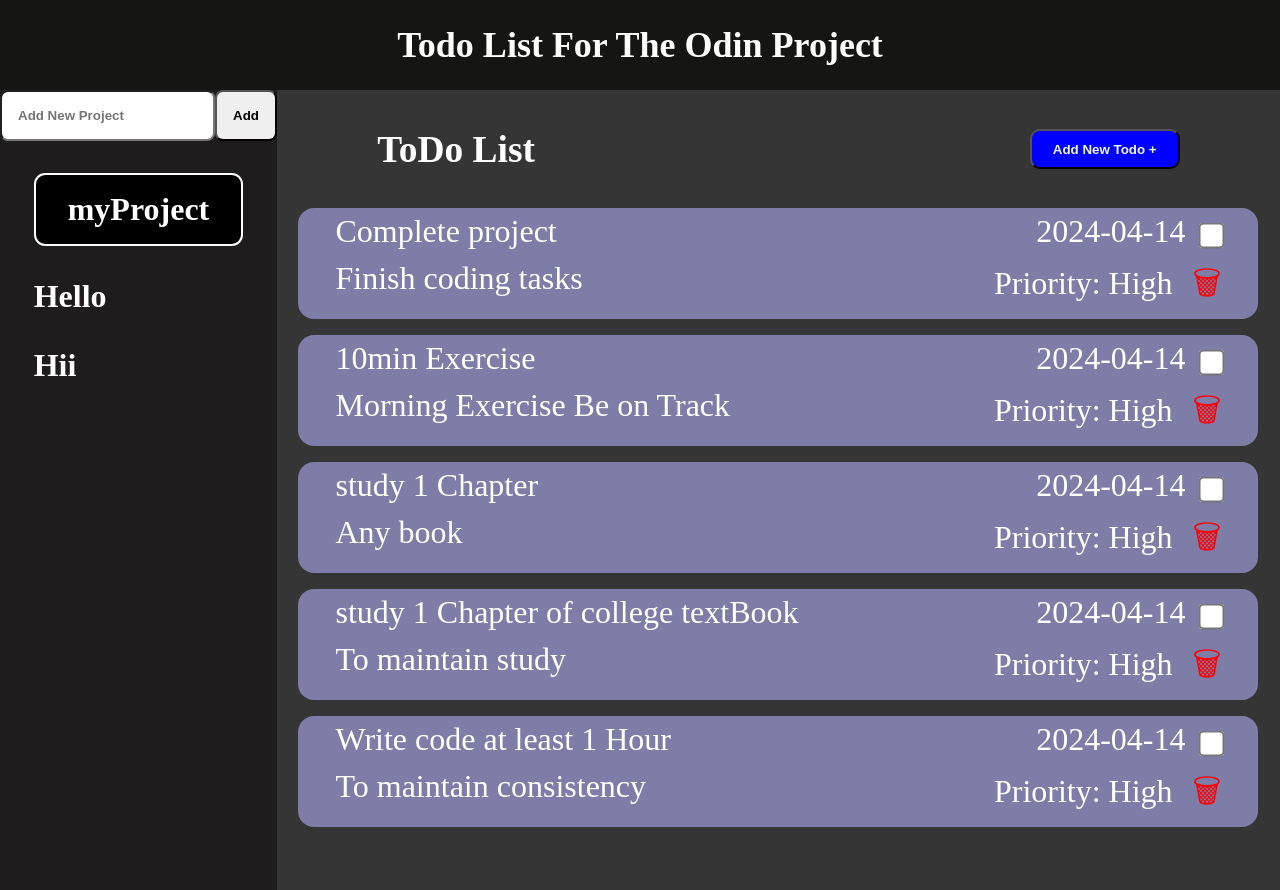
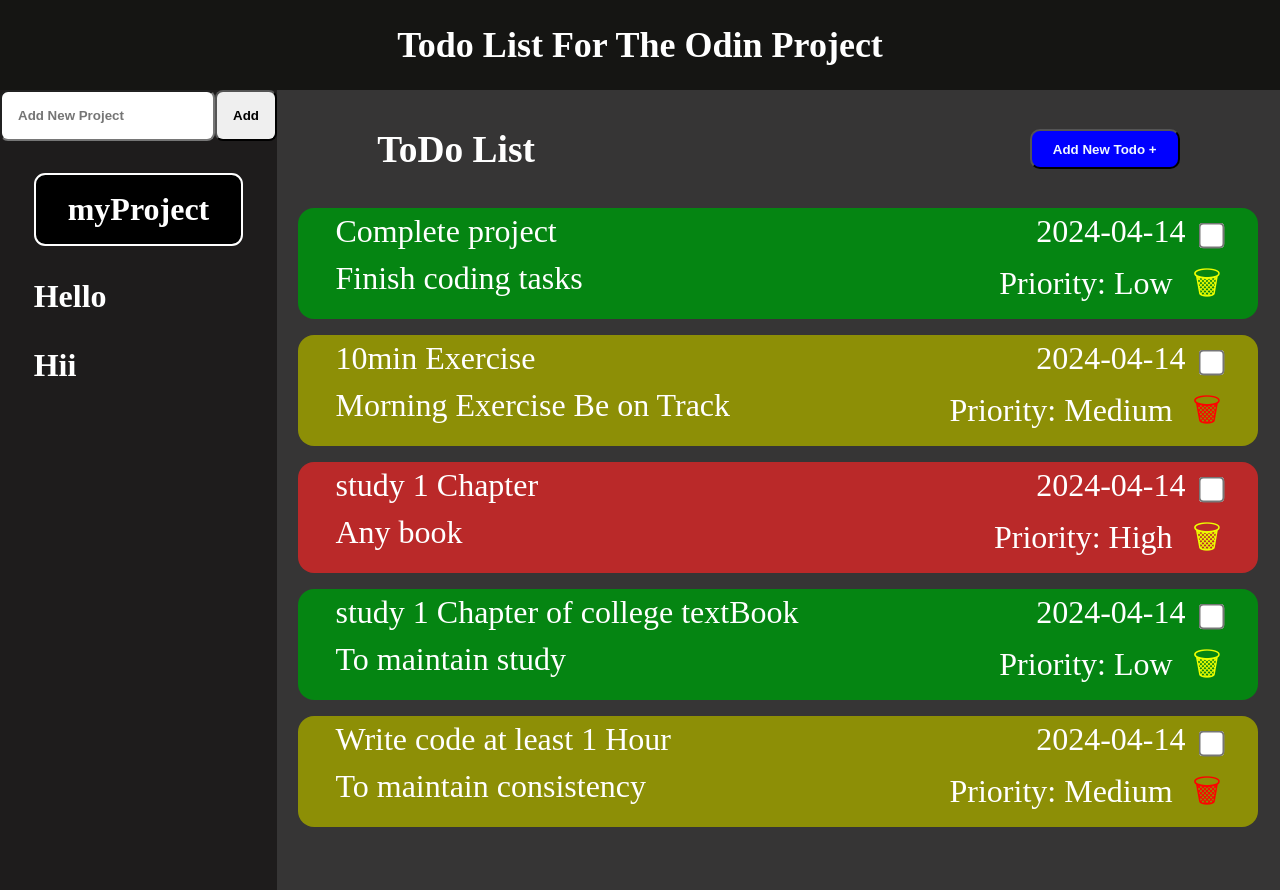
Before and after one commit to abhi6777/Todo-List, a website built with webpack: page src/index.html in a window 1280 px wide. Both pictures are taken after a click on the element "myProject". Built offline with nearby package versions, Linux system fonts and the light colour scheme.

Commit message:
added new functions to manage priority colors and added all required conditions except updating the todos

```diff
--- a/src/dom.js
+++ b/src/dom.js
@@ -139,6 +139,7 @@
 
       let todoPriority = document.createElement("p");
       todoPriority.textContent = "Priority: " + todoItem.priority;
+      todoPriority.classList.add("priority");
       secondLine.appendChild(todoPriority);
 
       const span = document.createElement("span");
--- a/src/eventListeners.js
+++ b/src/eventListeners.js
@@ -1,5 +1,5 @@
 import { showProject, showTodo } from "./dom";
-import { addProject, addTodo } from "./fuctions";
+import { addProject, addTodo, priorityColor } from "./fuctions";
 import { Project, todo } from "./task";
 import { createItem, readItem, updateItem, clearStorage } from "./storage";
 
@@ -13,8 +13,23 @@
       let todoDiv = checkbox.closest(".todoDiv");
       if (checkbox.checked) {
         todoDiv.classList.add("strike");
+        todoDiv.style.backgroundColor = "#0d0d0c";
       } else {
         todoDiv.classList.remove("strike");
+
+       // Find the priority element inside the todoDiv
+       let priorities = todoDiv.querySelector(".priority");
+       let innerText = priorities.textContent.toLowerCase();
+
+       // Change the background color based on priority
+       if (innerText.includes("high")) {
+         todoDiv.style.backgroundColor = "#ba2929";
+       } else if (innerText.includes("medium")) {
+         todoDiv.style.backgroundColor = "#8d8f06";
+         todoDiv.querySelector(".remove").style.color = "red";
+       } else {
+         todoDiv.style.backgroundColor = "#058512";
+       }
       }
     });
   });
@@ -80,6 +95,7 @@
       // After changing todo adding event listeners to each
       mark();
       removeTodo();
+      priorityColor();
     });
   });
 }
@@ -119,6 +135,9 @@
 
   // function to add todo tasks in the project
   addTodoForm();
+
+  // Open the form to update todo
+  updateFormOpen();
 }
 
 function addNewProject() {
@@ -185,7 +204,24 @@
 
     mark();
     removeTodo();
+    priorityColor();
   });
 }
 
+// function updateFormOpen() {
+//   let openForm = document.querySelector(".todoDiv");
+//   openForm.addEventListener("click", (event) => {
+//     let addClass = document.querySelector(".FormContainer");
+//     addClass.classList.add("active");
+//   });
+// }
+
+// function updateTodo() {
+//   let todoDiv =  document.querySelectorAll(".todoDiv");
+
+//   todoDiv.addEventListener("click", (event) => {
+//     todoDiv.style.backgroundColor = "black";
+//   })
+// }
+
 export { listen, addNewProject };
--- a/src/form.css
+++ b/src/form.css
@@ -15,7 +15,7 @@
   transform: translate(-50%, -50%);
   width: 400px;
   height: 450px;
-  background-color: rgb(165, 18, 99);
+  background-color: rgb(22, 153, 230, .8);
   border-radius: 2rem;
 }
 
--- a/src/fuctions.js
+++ b/src/fuctions.js
@@ -70,5 +70,23 @@
   }
 }
 
+function priorityColor() {
+  let priorities = document.querySelectorAll(".priority");
+  priorities.forEach(priority => {
+    let innerText = priority.textContent.toLowerCase();
+    let todoDiv = priority.closest(".todoDiv");
+
+    if (innerText.includes("high")) {
+      todoDiv.style.backgroundColor = "#ba2929";
+    } else if (innerText.includes("medium")) {
+      todoDiv.style.backgroundColor = "#8d8f06";
+      todoDiv.querySelector(".remove").style.color = "red";
+    } else {
+      todoDiv.style.backgroundColor = "#058512";
+    }
+  });
+}
+
+
 // Removed projectList from export after adding the local storage
-export {addProject, addTodo};
+export {addProject, addTodo, priorityColor};
--- a/src/index.js
+++ b/src/index.js
@@ -1,13 +1,14 @@
 import { left_side, right_side, showProject } from "./dom";
 import { Project, todo } from "./task";
 // removed import projectList array from importing after implimenting local storage
-import { addProject, addTodo } from "./fuctions";
+import { addProject, addTodo, priorityColor } from "./fuctions";
 import { showTodo } from "./dom";
 import { listen, addNewProject } from "./eventListeners";
 import { form } from "./form";
 import "../src/form.css"
 import "../src/style.css"
 import { createItem, readItem, updateItem, clearStorage } from "./storage";
+import { updateForm } from "./updateForm";
 
 
 let body = document.querySelector("body");
@@ -24,14 +25,14 @@
     "Complete project",
     "Finish coding tasks",
     currentDate,
-    "High"
+    "Low"
   );
 
   let todo2 = new todo(
     "10min Exercise",
     "Morning Exercise Be on Track",
     currentDate,
-    "High"
+    "Medium"
   );
 
   let todo3 = new todo("study 1 Chapter", "Any book", currentDate, "High");
@@ -40,14 +41,14 @@
     "study 1 Chapter of college textBook",
     "To maintain study",
     currentDate,
-    "High"
+    "Low"
   );
 
   let todo5 = new todo(
     "Write code at least 1 Hour",
     "To maintain consistency",
     currentDate,
-    "High"
+    "Medium"
   );
 
   // Push the todo item to the project's todo array
@@ -66,14 +67,14 @@
     "Do ToDo Project",
     "Finish coding tasks",
     currentDate,
-    "High"
+    "Low"
   );
 
   let todo2 = new todo(
     "10 min Exercise",
     "Morning Exercise Be on Track",
     currentDate,
-    "High"
+    "Medium"
   );
 
   let todo3 = new todo("study 1 Chapter", "Any book", currentDate, "High");
@@ -82,7 +83,7 @@
     "study 1 Chapter of college textBook",
     "To maintain study",
     currentDate,
-    "High"
+    "Low"
   );
 
   let todo5 = new todo(
@@ -122,3 +123,5 @@
 addNewProject();
 form();
 listen();
+priorityColor();
+// updateForm();
--- a/src/style.css
+++ b/src/style.css
@@ -109,7 +109,7 @@
 .Done {
   margin-left: 20px;
   cursor: pointer;
-  color: red;
+  color: rgb(238, 255, 0);
   text-decoration: none;
 }
 
--- /dev/null
+++ b/src/updateForm.js
@@ -0,0 +1,105 @@
+function updateForm() {
+     let body = document.querySelector("body");
+
+     // Create div element with classes
+     var formContainer = document.createElement("div");
+     formContainer.classList.add("FormContainer", "popup");
+
+     // Create h2 element
+     var heading = document.createElement("h2");
+     heading.textContent = "Add Todo";
+
+     // Create div element with class
+     var topForm = document.createElement("div");
+     topForm.classList.add("topForm");
+
+     // Create and append label and input elements for Title
+     var titleLabel = document.createElement("label");
+     titleLabel.setAttribute("for", "title");
+     titleLabel.textContent = "Title";
+     var titleInput = document.createElement("input");
+     titleInput.setAttribute("type", "text");
+     titleInput.setAttribute("name", "title");
+     titleInput.setAttribute("id", "title");
+     titleInput.setAttribute("placeholder", "Title of Task");
+     topForm.appendChild(titleLabel);
+     topForm.appendChild(titleInput);
+
+     // Create and append label and input elements for DueDate
+     var dateLabel = document.createElement("label");
+     dateLabel.setAttribute("for", "DueDate");
+     dateLabel.textContent = "Date";
+     var dateInput = document.createElement("input");
+     dateInput.setAttribute("type", "date");
+     dateInput.setAttribute("name", "DueDate");
+     dateInput.setAttribute("id", "DueDate");
+     dateInput.setAttribute("placeholder", "Date");
+
+     // Set default value to today's date
+     var today = new Date().toISOString().split('T')[0];
+     dateInput.setAttribute("value", today);
+
+     topForm.appendChild(dateLabel);
+     topForm.appendChild(dateInput);
+
+
+     // Create and append label and input elements for Description
+     var descriptionLabel = document.createElement("label");
+     descriptionLabel.setAttribute("for", "description");
+     descriptionLabel.textContent = "Description";
+     var descriptionInput = document.createElement("input");
+     descriptionInput.setAttribute("type", "text");
+     descriptionInput.setAttribute("name", "description");
+     descriptionInput.setAttribute("id", "description");
+     descriptionInput.setAttribute("placeholder", "Description");
+     topForm.appendChild(descriptionLabel);
+     topForm.appendChild(descriptionInput);
+
+     // Create and append label and select elements for Priority
+     var priorityLabel = document.createElement("label");
+     priorityLabel.setAttribute("for", "priority");
+     priorityLabel.textContent = "Priority";
+     var prioritySelect = document.createElement("select");
+     prioritySelect.setAttribute("name", "priority");
+     prioritySelect.setAttribute("id", "priority");
+     var lowOption = document.createElement("option");
+     lowOption.setAttribute("value", "low");
+     lowOption.textContent = "Low";
+     var mediumOption = document.createElement("option");
+     mediumOption.setAttribute("value", "medium");
+     mediumOption.setAttribute("selected", "selected");
+     mediumOption.textContent = "Medium";
+     var highOption = document.createElement("option");
+     highOption.setAttribute("value", "high");
+     highOption.textContent = "High";
+     prioritySelect.appendChild(lowOption);
+     prioritySelect.appendChild(mediumOption);
+     prioritySelect.appendChild(highOption);
+     topForm.appendChild(priorityLabel);
+     topForm.appendChild(prioritySelect);
+
+     // Create div element with class
+     var buttonContainer = document.createElement("div");
+     buttonContainer.classList.add("button");
+
+     // Create and append buttons
+     var addButton = document.createElement("button");
+     addButton.setAttribute("type", "submit");
+     addButton.classList.add("add");
+     addButton.textContent = "Update Todo";
+     var cancelButton = document.createElement("button");
+     cancelButton.classList.add("cancel");
+     cancelButton.textContent = "Cancel";
+     buttonContainer.appendChild(addButton);
+     buttonContainer.appendChild(cancelButton);
+
+     // Append all elements to formContainer
+     formContainer.appendChild(heading);
+     formContainer.appendChild(topForm);
+     formContainer.appendChild(buttonContainer);
+
+     // Append formContainer to document body or any other container element
+     document.body.appendChild(formContainer);
+}
+
+export { updateForm }
```
Also changed, not shown: dist/main.js.
